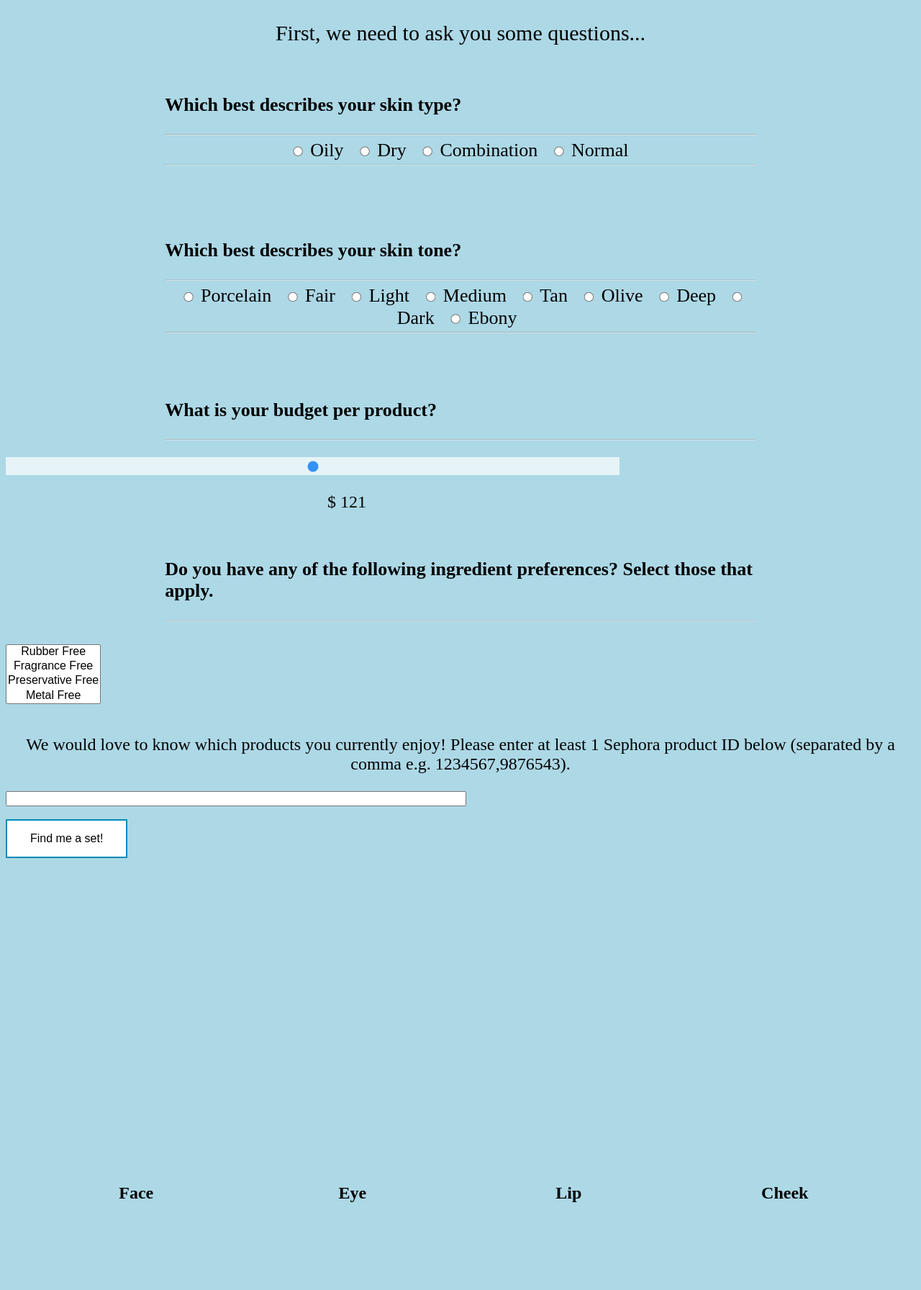
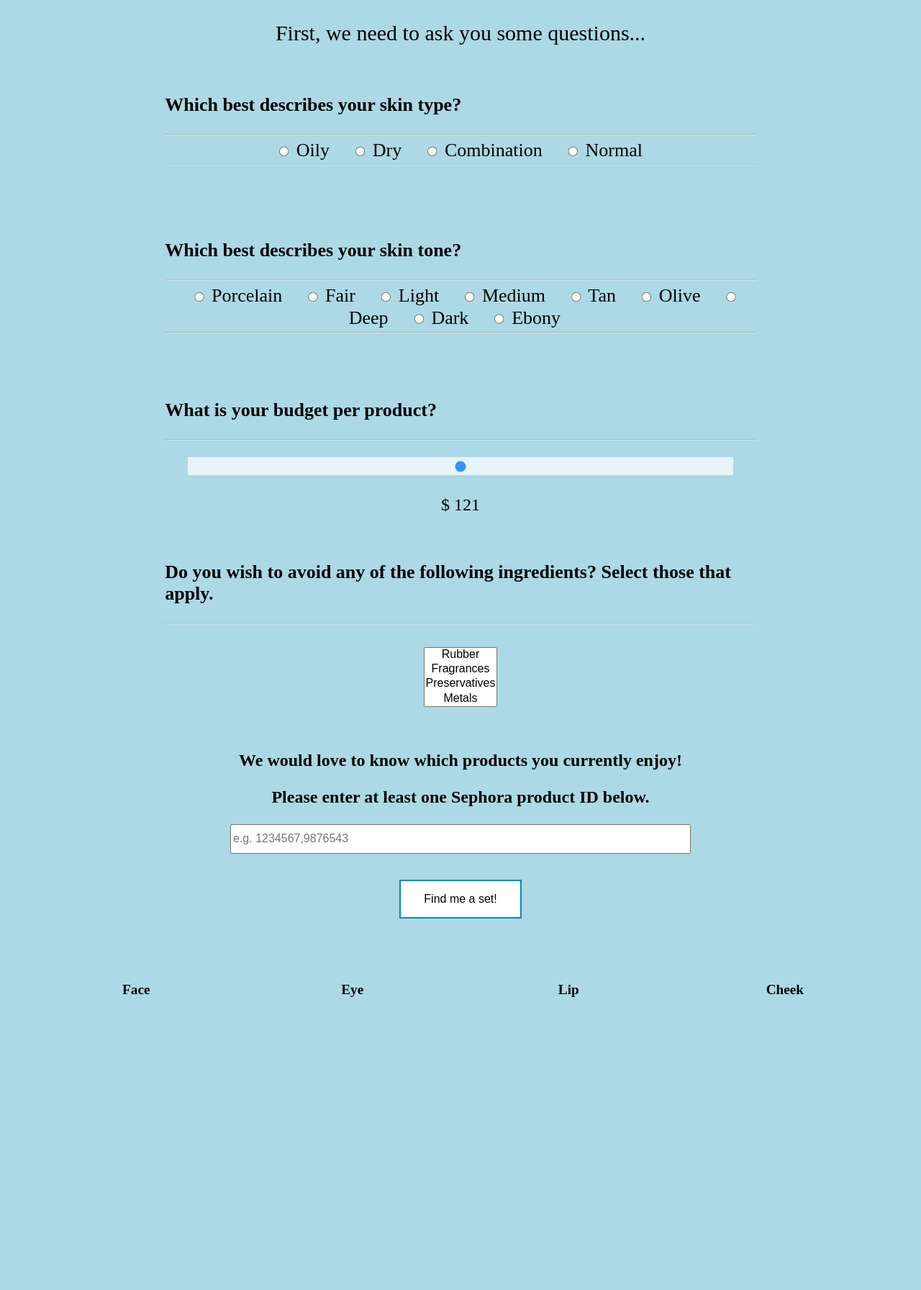
Before and after one commit to alexxkim54/AMR_Website, a Flask app: page / in a window 1280 px wide. Shown: the part 191-1983 px from the top of the page at 72% size. After the commit the page ends 1576 px from the top, so only its background shows below. Run offline with Flask 2, Linux system fonts and the light colour scheme; parts of the project's set-up code (start-up, migrations or seed data) failed here and were passed over.

Commit message:
style progress

```diff
--- a/app.py
+++ b/app.py
@@ -133,11 +133,39 @@ def predict():
         lips_name = products[products['productID'] == lips].name.values[0]
         lips_price = products[products['productID'] == lips].price.values[0]
 
-    brand_output = [face_brand, eye_brand, cheek_brand, lips_brand]
-    product_output = [face_name, eye_name, cheek_name, lips_name]
-    price_output = [face_price, eye_price, cheek_price, lips_price]
-    url_output = [face_url, eye_url, cheek_url, lips_url]
-    return render_template('index.html', brand_text=brand_output, product_text=product_output, price_text=price_output, link_text=url_output)
+    output = [
+        {
+            'brand': face_brand,
+            'product': face_name,
+            'price': face_price,
+            'url': face_url
+        },
+        {
+            'brand': eye_brand,
+            'product': eye_name,
+            'price': eye_price,
+            'url': eye_url
+        },
+        {
+            'brand': cheek_brand,
+            'product': cheek_name,
+            'price': cheek_price,
+            'url': cheek_url
+        },
+        {
+            'brand': lips_brand,
+            'product': lips_name,
+            'price': lips_price,
+            'url': lips_url
+        }
+    ]
+
+    #brand_output = [face_brand, eye_brand, cheek_brand, lips_brand]
+    #product_output = [face_name, eye_name, cheek_name, lips_name]
+    #price_output = [face_price, eye_price, cheek_price, lips_price]
+    #url_output = [face_url, eye_url, cheek_url, lips_url]
+    #utput = list(zip(brand_output, product_output, price_output, url_output))
+    return render_template('index.html', prediction_text=output)
 
 @app.route('/results',methods=['POST'])
 def results():
--- a/templates/index.html
+++ b/templates/index.html
@@ -21,16 +21,16 @@
                 <h3 style='font-size: 2.5rem;'>Which best describes your skin type?</h3>
                 <hr width:50%/>
                 <div style='text-align: center' id='block-1'>
-                    <label for='type_option-1' style=' padding: 15px; font-size: 2.5rem;'>
+                    <label for='type_option-1' style=' padding: 25px; font-size: 2.5rem;'>
                         <input type='radio' name='option' id='option-1' value='Oily' style='transform: scale(1.6); margin-right: 10px; vertical-align: middle; margin-top: -2px;' />
                         Oily</label>
-                    <label for='type_option-2' style=' padding: 15px; font-size: 2.5rem;'>
+                    <label for='type_option-2' style=' padding: 25px; font-size: 2.5rem;'>
                         <input type='radio' name='option'  id='option-2' value='Dry' style='transform: scale(1.6); margin-right: 10px; vertical-align: middle; margin-top: -2px;' />
                         Dry</label>
-                    <label for='type_option-3' style=' padding: 15px; font-size: 2.5rem;'>
+                    <label for='type_option-3' style=' padding: 25px; font-size: 2.5rem;'>
                         <input type='radio' name='option'  id='option-3' value='Combination' style='transform: scale(1.6); margin-right: 10px; vertical-align: middle; margin-top: -2px;' />
                         Combination</label>
-                    <label for='type_option-4' style=' padding: 15px; font-size: 2.5rem;'>
+                    <label for='type_option-4' style=' padding: 25px; font-size: 2.5rem;'>
                         <input type='radio' name='option'  id='option-4' value='Normal' style='transform: scale(1.6); margin-right: 10px; vertical-align: middle; margin-top: -2px;' />
                         Normal</label>
                 </div>
@@ -40,31 +40,31 @@
                 <h3 style='font-size: 2.5rem;'>Which best describes your skin tone?</h3>
                 <hr width:50% />
                 <div style='text-align: center' id='block-2'>
-                    <label for='tone_option-1' style=' padding: 15px; font-size: 2.5rem;'>
+                    <label for='tone_option-1' style=' padding: 25px; font-size: 2.5rem;'>
                         <input type='radio' name='option1' id='option-1' value='Porcelain' style='transform: scale(1.6); margin-right: 10px; vertical-align: middle; margin-top: -2px;' />
                         Porcelain</label>
-                    <label for='tone_option-1' style=' padding: 15px; font-size: 2.5rem;'>
+                    <label for='tone_option-1' style=' padding: 25px; font-size: 2.5rem;'>
                         <input type='radio' name='option1' id='option-1' value='Fair' style='transform: scale(1.6); margin-right: 10px; vertical-align: middle; margin-top: -2px;' />
                         Fair</label>
-                    <label for='tone_option-1' style=' padding: 15px; font-size: 2.5rem;'>
+                    <label for='tone_option-1' style=' padding: 25px; font-size: 2.5rem;'>
                         <input type='radio' name='option1' id='option-1' value='Light' style='transform: scale(1.6); margin-right: 10px; vertical-align: middle; margin-top: -2px;' />
                         Light</label>
-                    <label for='tone_option-1' style=' padding: 15px; font-size: 2.5rem;'>
+                    <label for='tone_option-1' style=' padding: 25px; font-size: 2.5rem;'>
                         <input type='radio' name='option1' id='option-1' value='Medium' style='transform: scale(1.6); margin-right: 10px; vertical-align: middle; margin-top: -2px;' />
                         Medium</label>
-                    <label for='tone_option-2' style=' padding: 15px; font-size: 2.5rem;'>
+                    <label for='tone_option-2' style=' padding: 25px; font-size: 2.5rem;'>
                         <input type='radio' name='option1'  id='option-2' value='Tan' style='transform: scale(1.6); margin-right: 10px; vertical-align: middle; margin-top: -2px;' />
                         Tan</label>
-                    <label for='tone_option-3' style=' padding: 15px; font-size: 2.5rem;'>
+                    <label for='tone_option-3' style=' padding: 25px; font-size: 2.5rem;'>
                         <input type='radio' name='option1'  id='option-3' value='Olive' style='transform: scale(1.6); margin-right: 10px; vertical-align: middle; margin-top: -2px;' />
                         Olive</label>
-                    <label for='tone_option-4' style=' padding: 15px; font-size: 2.5rem;'>
+                    <label for='tone_option-4' style=' padding: 25px; font-size: 2.5rem;'>
                         <input type='radio' name='option1'  id='option-4' value='Deep' style='transform: scale(1.6); margin-right: 10px; vertical-align: middle; margin-top: -2px;' />
                         Deep</label>
-                    <label for='tone_option-5' style=' padding: 15px; font-size: 2.5rem;'>
+                    <label for='tone_option-5' style=' padding: 25px; font-size: 2.5rem;'>
                         <input type='radio' name='option1'  id='option-5' value='Dark' style='transform: scale(1.6); margin-right: 10px; vertical-align: middle; margin-top: -2px;' />
                         Dark</label>
-                    <label for='tone_option-5' style=' padding: 15px; font-size: 2.5rem;'>
+                    <label for='tone_option-5' style=' padding: 25px; font-size: 2.5rem;'>
                         <input type='radio' name='option1'  id='option-5' value='Ebony' style='transform: scale(1.6); margin-right: 10px; vertical-align: middle; margin-top: -2px;' />
                         Ebony</label>
                 </div>
@@ -74,8 +74,8 @@
                 <h3 style='font-size: 2.5rem;'>What is your budget per product?</h3>
                 <hr />
             </div>
-            <div style='width: 75%' class="slidecontainer">
-                <input style='text-align: center; vertical-align: middle;' type="range" min="2" max="240" class="slider" id="myRange" name="myRange">
+            <div style='text-align:center' class="slidecontainer">
+                <input style='text-align: center; width:60%' type="range" min="2" max="240" class="slider" id="myRange" name="myRange">
                 <p style="font-size: 1.5rem; text-align: center">$ <span id="price"></span></p>
             </div>
             <script>
@@ -89,19 +89,24 @@
                 }
             </script>
             <div style='transform: scale(0.65); position: relative'>
-                <h3 style='font-size: 2.5rem;'>Do you have any of the following ingredient preferences? Select those that apply.</h3>
+                <h3 style='font-size: 2.5rem;'> <b> Do you wish to avoid any of the following ingredients? Select those that apply. </b> </h3>
                 <hr />
             </div>
             <!--<form id='allergies' name='allergies'>-->
-                <select name='allergies' multiple style="text-align: center;">
-                <option style='font-size: 1rem;'>Rubber Free</option>
-                <option style='font-size: 1rem;'>Fragrance Free</option>
-                <option style='font-size: 1rem;'>Preservative Free</option>
-                <option style='font-size: 1rem;'>Metal Free</option>
+            <div style='text-align: center;'>
+                <select name='allergies' multiple style="text-align: center; margin: auto">
+                <option style='font-size: 1rem;'>Rubber</option>
+                <option style='font-size: 1rem;'>Fragrances</option>
+                <option style='font-size: 1rem;'>Preservatives</option>
+                <option style='font-size: 1rem;'>Metals</option>
                 </select>
+            </div>
                 <br><br>
-                <p style='font-size: 1.5rem; text-align:center'> We would love to know which products you currently enjoy! Please enter at least 1 Sephora product ID below (separated by a comma e.g. 1234567,9876543).</p>
-                <input type='text' name='input_products' multiple min='1' style="width: 50%; text-align: center">
+                <h3 style='font-size: 1.5rem; text-align:center'> We would love to know which products you currently enjoy! </h3>
+                <h3 style='font-size: 1.5rem; text-align:center'> Please enter at least one Sephora product ID below. </h3>
+                <div style='text-align: center; margin: 0 auto'>
+                    <input type='text' name='input_products' multiple min='1' style="width: 50%; height: 35px; font-size: 1rem;" placeholder='e.g. 1234567,9876543'>
+                </div>
             <!--</form>-->
         <!-- </div> -->
 
@@ -110,41 +115,32 @@
         <!-- <div class="container"> -->
             <!-- <button class="submit_form" type="submit">Find me a set!</button> -->
         <!-- </div> -->
-        <button class="submit_form" type="submit" style='text-align: center'>Find me a set!</button>
+        <div style= 'text-align: center'>
+            <button class="submit_form" type="submit" style='text-align: center'>Find me a set!</button>
+        </div>
     </form>
-    <br>
-    <br>
-    <br>
-    <br>
-    <br>
-    <br>
-    <br>
-    <br>
-    <br>
-    <br>
-    <br>
-    <br>
-    <br>
-    <br>
-    <br>
-    <br>
-    <br>
-    <br>
-    <br>
-    <br>
     <br>
     <br>
     <br>
     <br>
 
     <div class='categories'>
-        <h2> Face </h2>
-        <h2> Eye </h2>
-        <h2> Lip </h2>
-        <h2> Cheek </h2>
+        <h2 style='font-size: 1.5vw'> Face </h2>
+        <h2 style='font-size: 1.5vw'> Eye </h2>
+        <h2 style='font-size: 1.5vw'> Lip </h2>
+        <h2 style='font-size: 1.5vw'> Cheek </h2>
     </div>
 
-    {% for brand in brand_text %}
+    {% for x in prediction_text %}
+   	 <div class='b'>
+            <p style='font-size: 1.5vw'> Brand: {{x.brand}} </p>
+            <p style='font-size: 1.5vw'> Product: {{x.product}} </p>
+            <p style='font-size: 1.5vw'> Price: {{x.price}} </p>
+            <a href={{x.url}} style='font-size: 1.5vw'> Product Link </a>
+    </div>
+    {% endfor %}
+
+    <!--{% for brand in brand_text %}
    	 <p class='b'> {{brand}} </p>
     {% endfor %}
 
@@ -158,7 +154,7 @@
 
     {% for id in link_text %}
    	 <a href={{id}} class='b'> Product Link </a>
-    {% endfor %}
+    {% endfor %}-->
 
     <!--   <div class="container">
         <button class="submit_form">Find me another set</button>
```
Also changed, not shown: 1 other file.
